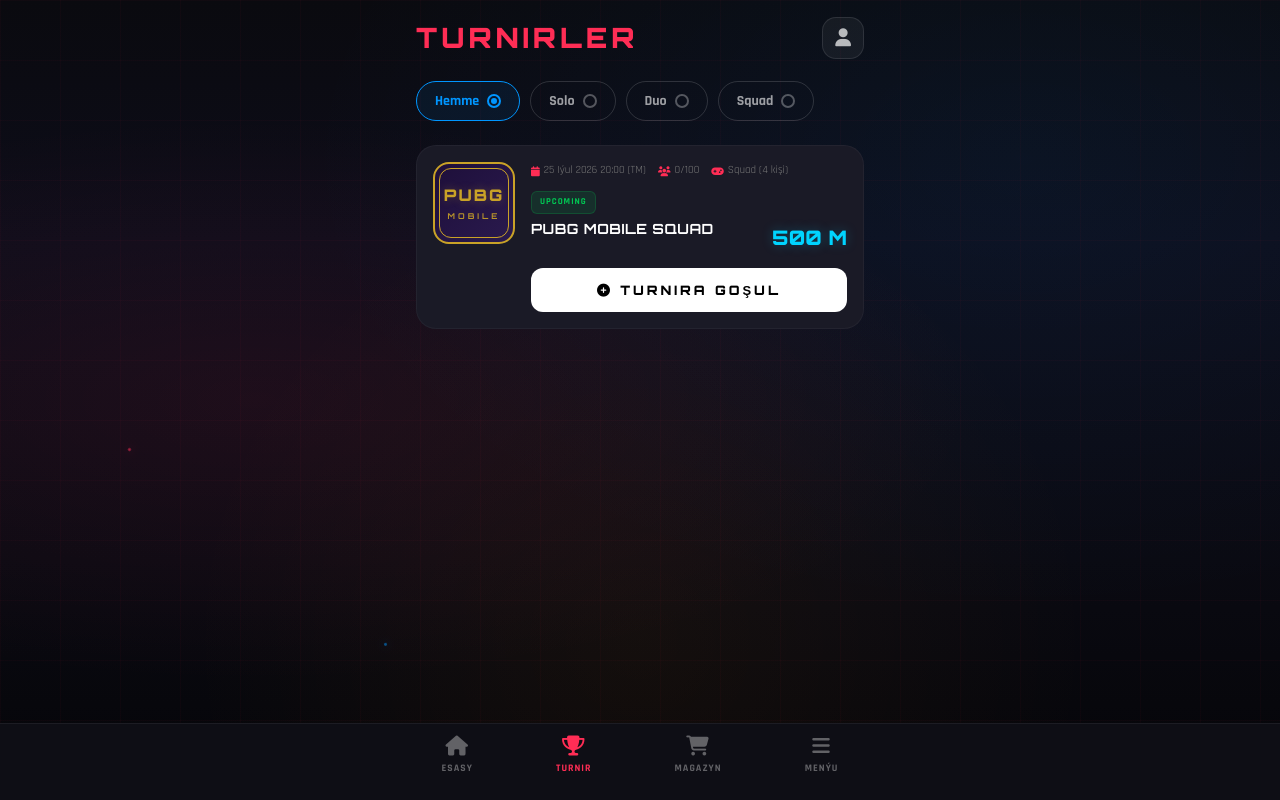
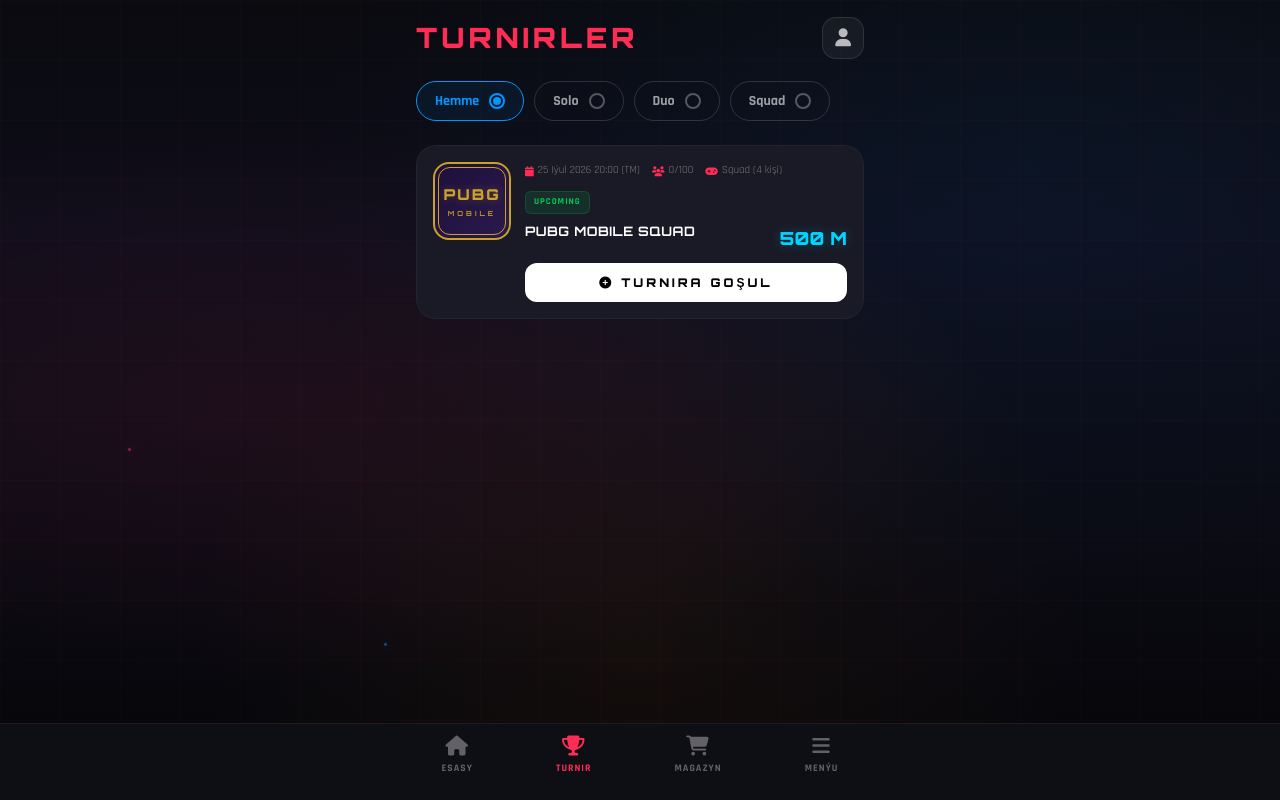
Before and after one commit to kemabr/turnirailway, a Flask app: page /turnir in a window 1280 px wide. Run offline with Flask 3, Linux system fonts and the light colour scheme; data comes from the database, SQL or seed files in the repository; data that the repository does not hold is empty.

Commit message:
Update turnir.html

```diff
--- a/templates/turnir.html
+++ b/templates/turnir.html
@@ -68,7 +68,7 @@
             text-decoration: none;
         }
 
-        /* Mode filter */
+        /* Mode filter - radio style */
         .mode-filter {
             display: flex; gap: 10px; margin-bottom: 20px;
             overflow-x: auto; padding: 0 16px 4px; scrollbar-width: none;
@@ -83,19 +83,20 @@
             border: 1.5px solid rgba(255,255,255,0.15); border-radius: 25px;
             color: rgba(255,255,255,0.6); font-family: 'Rajdhani', sans-serif;
             font-weight: 700; font-size: 14px; cursor: pointer;
-            transition: all 0.3s; display: flex; align-items: center; gap: 8px;
+            transition: all 0.3s; display: flex; align-items: center; gap: 10px;
             white-space: nowrap;
         }
-        .mode-btn .radio-circle {
-            width: 14px; height: 14px;
+        .mode-btn .radio-dot {
+            width: 16px; height: 16px;
             border: 2px solid rgba(255,255,255,0.3);
             border-radius: 50%;
             display: flex; align-items: center; justify-content: center;
             transition: all 0.3s;
+            flex-shrink: 0;
         }
-        .mode-btn .radio-circle::after {
+        .mode-btn .radio-dot::after {
             content: '';
-            width: 6px; height: 6px;
+            width: 8px; height: 8px;
             background: transparent;
             border-radius: 50%;
             transition: all 0.3s;
@@ -104,10 +105,10 @@
             border-color: #0096ff; color: #0096ff;
             background: rgba(0, 150, 255, 0.08);
         }
-        .mode-btn.active .radio-circle {
+        .mode-btn.active .radio-dot {
             border-color: #0096ff;
         }
-        .mode-btn.active .radio-circle::after {
+        .mode-btn.active .radio-dot::after {
             background: #0096ff;
         }
 
@@ -122,7 +123,7 @@
 
         /* Tournament card */
         .tournament-card {
-            display: flex; gap: 16px;
+            display: flex; gap: 14px;
             background: #1a1a26;
             border-radius: 20px; padding: 16px;
             border: 1px solid rgba(255,255,255,0.04);
@@ -135,7 +136,7 @@
 
         /* Left PUBG image */
         .tournament-image {
-            width: 82px; height: 82px; min-width: 82px;
+            width: 78px; height: 78px; min-width: 78px;
             background: linear-gradient(135deg, #1e0f3a, #2a1a4e);
             border-radius: 16px; display: flex; flex-direction: column;
             align-items: center; justify-content: center;
@@ -143,15 +144,17 @@
             position: relative;
             overflow: hidden;
         }
-        .tournament-image .pubg-frame {
+        .tournament-image::before {
+            content: '';
             position: absolute;
-            top: 4px; left: 4px; right: 4px; bottom: 4px;
+            top: 3px; left: 3px; right: 3px; bottom: 3px;
             border: 1px solid #c9a227;
             border-radius: 12px;
+            pointer-events: none;
         }
         .tournament-image .pubg-text {
             font-family: 'Orbitron', sans-serif;
-            font-size: 16px;
+            font-size: 15px;
             font-weight: 900;
             color: #c9a227;
             letter-spacing: 2px;
@@ -160,12 +163,12 @@
         }
         .tournament-image .pubg-sub {
             font-family: 'Orbitron', sans-serif;
-            font-size: 8px;
+            font-size: 7px;
             font-weight: 700;
             color: #c9a227;
             letter-spacing: 3px;
             z-index: 1;
-            margin-top: 2px;
+            margin-top: 1px;
             opacity: 0.9;
         }
 
@@ -180,7 +183,7 @@
             display: flex; align-items: center; gap: 12px;
             font-size: 11px; color: #777;
             font-family: 'Rajdhani', sans-serif;
-            margin-bottom: 6px;
+            margin-bottom: 8px;
             flex-wrap: wrap;
         }
         .tournament-meta-top span {
@@ -209,34 +212,33 @@
             justify-content: space-between;
             align-items: flex-start;
             gap: 12px;
-            margin-bottom: 4px;
+            margin-bottom: 10px;
         }
 
         .tournament-title {
             font-family: 'Orbitron', sans-serif;
-            font-size: 14px; font-weight: 700; color: #fff;
-            line-height: 1.35; letter-spacing: 0.5px;
+            font-size: 13px; font-weight: 700; color: #fff;
+            line-height: 1.4; letter-spacing: 0.5px;
             flex: 1;
         }
 
         .tournament-prize {
             font-family: 'Orbitron', sans-serif;
-            font-size: 20px; font-weight: 900; color: #00d4ff;
+            font-size: 18px; font-weight: 900; color: #00d4ff;
             text-shadow: 0 0 12px rgba(0, 212, 255, 0.25);
             white-space: nowrap;
             margin-top: 2px;
         }
 
-        /* Button */
+        /* Button - compact */
         .tournament-btn {
-            width: 100%; padding: 14px;
+            width: 100%; padding: 12px;
             background: #fff; border: none; border-radius: 12px;
             color: #000; font-family: 'Orbitron', sans-serif;
-            font-weight: 800; font-size: 13px; text-align: center;
+            font-weight: 800; font-size: 12px; text-align: center;
             text-transform: uppercase; letter-spacing: 3px;
             cursor: pointer; transition: all 0.25s;
             text-decoration: none; display: block;
-            margin-top: 10px;
         }
         .tournament-btn:hover {
             transform: translateY(-1px);
@@ -277,16 +279,16 @@
     <!-- Mode Filter -->
     <div class="mode-filter">
         <button class="mode-btn active" onclick="filterMode('all', this)" type="button">
-            Hemme <span class="radio-circle"></span>
+            Hemme <span class="radio-dot"></span>
         </button>
         <button class="mode-btn" onclick="filterMode('solo', this)" type="button">
-            Solo <span class="radio-circle"></span>
+            Solo <span class="radio-dot"></span>
         </button>
         <button class="mode-btn" onclick="filterMode('duo', this)" type="button">
-            Duo <span class="radio-circle"></span>
+            Duo <span class="radio-dot"></span>
         </button>
         <button class="mode-btn" onclick="filterMode('squad', this)" type="button">
-            Squad <span class="radio-circle"></span>
+            Squad <span class="radio-dot"></span>
         </button>
     </div>
 
@@ -297,7 +299,6 @@
             <div class="tournament-card" data-mode="{{ t.mode }}" data-status="{{ t.status }}">
                 <!-- Left PUBG Logo -->
                 <div class="tournament-image">
-                    <div class="pubg-frame"></div>
                     <span class="pubg-text">PUBG</span>
                     <span class="pubg-sub">MOBILE</span>
                 </div>
```
